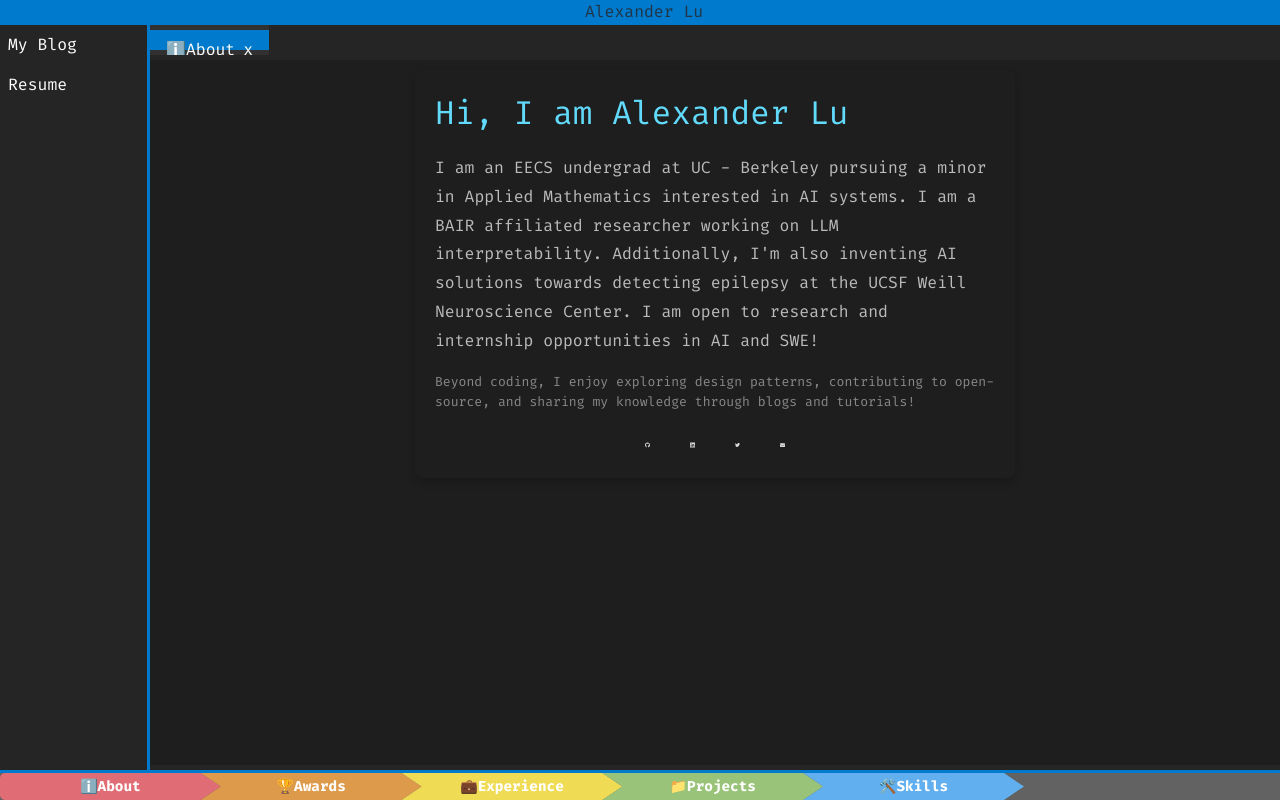
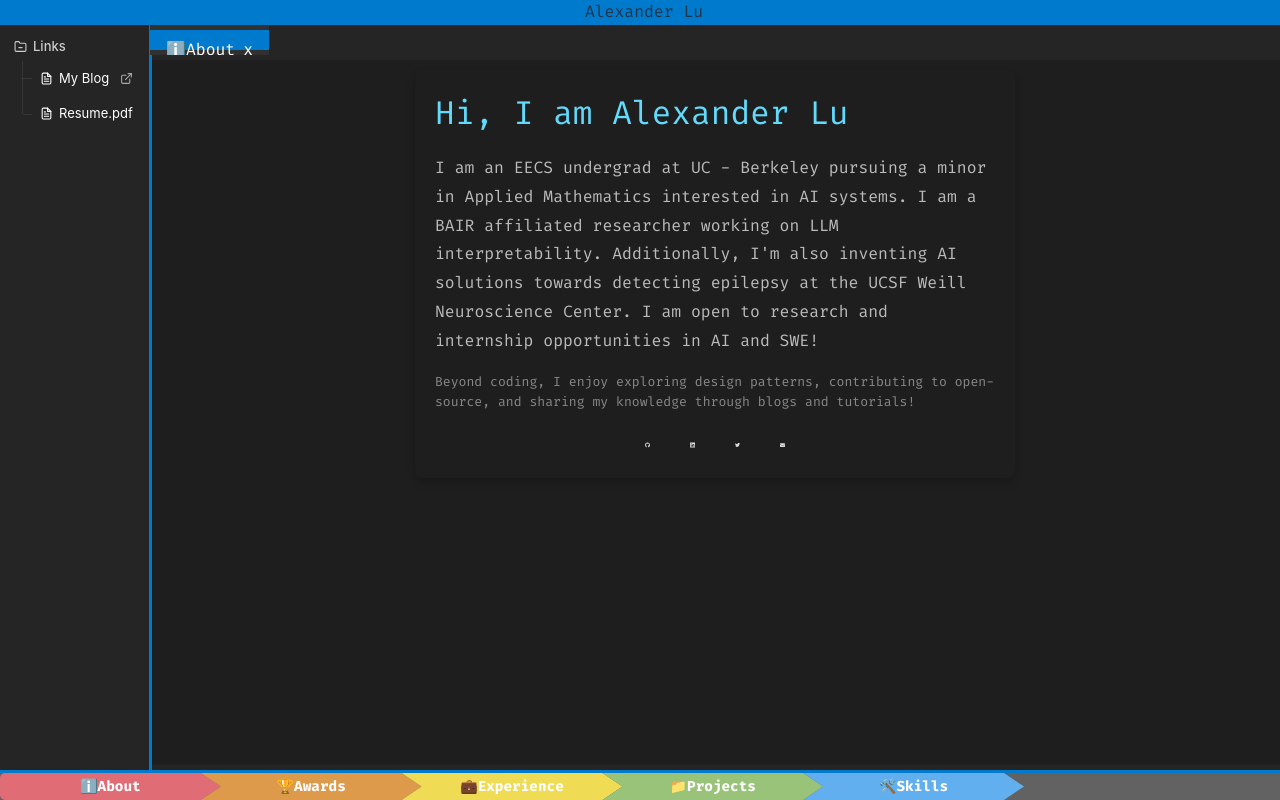
Before and after one commit to YLu-1258/alexdev, a React (Vite) app: page / in a window 1280 px wide. Built offline with nearby package versions, Linux system fonts and the light colour scheme.

Commit message:
TreeNodes

```diff
--- a/package.json
+++ b/package.json
@@ -15,7 +15,7 @@
         "@types/react-icons": "^2.2.7",
         "react": "^18.3.1",
         "react-dom": "^18.3.1",
-        "react-icons": "^5.4.0",
+        "react-icons": "^5.5.0",
         "react-tsparticles": "^2.12.2",
         "three": "^0.121.1",
         "tsparticles": "^3.7.1",
--- a/src/components/FileTree.tsx
+++ b/src/components/FileTree.tsx
@@ -1,45 +1,88 @@
-import React from 'react';
-import './css/FileTree.css';
+import React, { useState } from "react";
+import { FiFolder, FiFolderMinus, FiFolderPlus, FiFileText, FiExternalLink } from "react-icons/fi";
+import "./css/FileTree.css";
 
-interface File {
-    id: string;
+type TreeNode =
+  | {
+      type: "folder";
       name: string;
-    content: string;
+      children: TreeNode[];
     }
+  | {
+      type: "file";
+      name: string;
+      href: string;
+      download?: boolean;
+    };
 
-interface FileTreeProps {
-    onFileSelect?: (file: File) => void; // we’re not using this prop right now
-}
-
-const FileTree: React.FC<FileTreeProps> = ({ }) => {
-    const files: File[] = [
-        { id: '1', name: 'My Blog', content: "https://blog.alexlu.us" },
-        { id: '2', name: 'Resume', content: "/downloads/AlexanderLu.pdf" }
+const tree: TreeNode[] = [
+  {
+    type: "folder",
+    name: "Links",
+    children: [
+      {
+        type: "file",
+        name: "My Blog",
+        href: "https://blog.alexlu.us",
+      },
+      {
+        type: "file",
+        name: "Resume.pdf",
+        href: "/downloads/AlexanderLu.pdf",
+        download: true,
+      },
+    ],
+  },
 ];
 
+const Folder: React.FC<{ node: Extract<TreeNode, { type: "folder" }> }> = ({ node }) => {
+  const [open, setOpen] = useState(true);
+
   return (
-        <div className="filetree">
-            {files.map(file => (
-                file.name === 'Resume'
-                    ? (
-                        <div
-                            key={file.id}
-                            className="file"
+    <div className="tree-node">
+      <div className="tree-item folder" onClick={() => setOpen(!open)}>
+        {open ? <FiFolderMinus /> : <FiFolderPlus />}
+        <span>{node.name}</span>
+      </div>
 
+      {open && (
+        <div className="tree-children">
+          {node.children.map((child, i) =>
+            child.type === "folder" ? (
+              <Folder key={i} node={child} />
+            ) : (
+              <File key={i} node={child} />
+            )
+          )}
+        </div>
+      )}
+    </div>
+  );
+};
+
+const File: React.FC<{ node: Extract<TreeNode, { type: "file" }> }> = ({ node }) => {
+  return (
+    <div className="tree-item file">
+      <FiFileText />
+      <a
+        href={node.href}
+        target={node.download ? "_self" : "_blank"}
+        rel="noreferrer"
+        download={node.download}
       >
-                            <a href={file.content} download> {file.name} </a>
+        {node.name}
+      </a>
+      {!node.download && <FiExternalLink className="external" />}
     </div>
-                    )
-                    : (
-                        <div
-                            key={file.id}
-                            className="file"
-                            onClick={() => window.open(file.content, '_blank')}
-                        >
-                            {file.name}
-                        </div>
-                    )
-            ))}
+  );
+};
+
+const FileTree: React.FC = () => {
+  return (
+    <div className="file-tree">
+      {tree.map((node, i) =>
+        node.type === "folder" ? <Folder key={i} node={node} /> : null
+      )}
     </div>
   );
 };
--- a/src/components/css/FileTree.css
+++ b/src/components/css/FileTree.css
@@ -1,4 +1,93 @@
 .file-tree {
-    width: 100%;
-    background-color: #252526;
+  font-family: "Inter", monospace;
+  font-size: 13px;
+  background: #252526;
+  color: #cccccc;
+  padding: 8px;
 }
+
+.tree-item {
+  display: flex;
+  align-items: center;
+  gap: 6px;
+  padding: 4px 6px;
+  cursor: pointer;
+  border-radius: 4px;
+}
+
+.tree-item:hover {
+  background: #2a2d2e;
+}
+
+.folder {
+  font-weight: 500;
+}
+
+.file a {
+  color: #cccccc;
+  text-decoration: none;
+}
+
+.file a:hover {
+  color: #ffffff;
+}
+
+.tree-children {
+  margin-left: 14px;
+}
+
+.external {
+  margin-left: auto;
+  opacity: 0.6;
+}
+
+.tree-node {
+  position: relative;
+}
+
+.tree-children {
+  margin-left: 14px;
+  padding-left: 10px;
+  position: relative;
+}
+
+/* draw the vertical guide */
+.tree-children::before {
+  content: "";
+  position: absolute;
+  left: 0;
+  top: 0;
+  bottom: 0;
+  width: 1px;
+  background: rgba(255, 255, 255, 0.08);
+}
+
+/* erase ONLY the part of the vertical line below the last child's center */
+.tree-children > .tree-item:last-child::after,
+.tree-children > .tree-node:last-child > .tree-item::after {
+  content: "";
+  position: absolute;
+  left: -10px;          /* same x as your connector line */
+  top: 50%;             /* start erasing at midline */
+  bottom: -6px;         /* extend a bit past for padding */
+  width: 1px;
+  background: #252526;  /* MUST match your explorer bg */
+}
+
+
+.tree-item {
+  position: relative;
+}
+
+.tree-item::before {
+  content: "";
+  position: absolute;
+  left: -10px;
+  top: 50%;
+  width: 10px;
+  border-top: 1px solid rgba(255, 255, 255, 0.08); /* horizontal connector */
+}
+
+.file-tree > .tree-node > .tree-item::before {
+  display: none;
+}
```
Also changed, not shown: 1 other file (tests, documents, lock files or other folders). Lines whose indentation alone changed are shown as unchanged.
